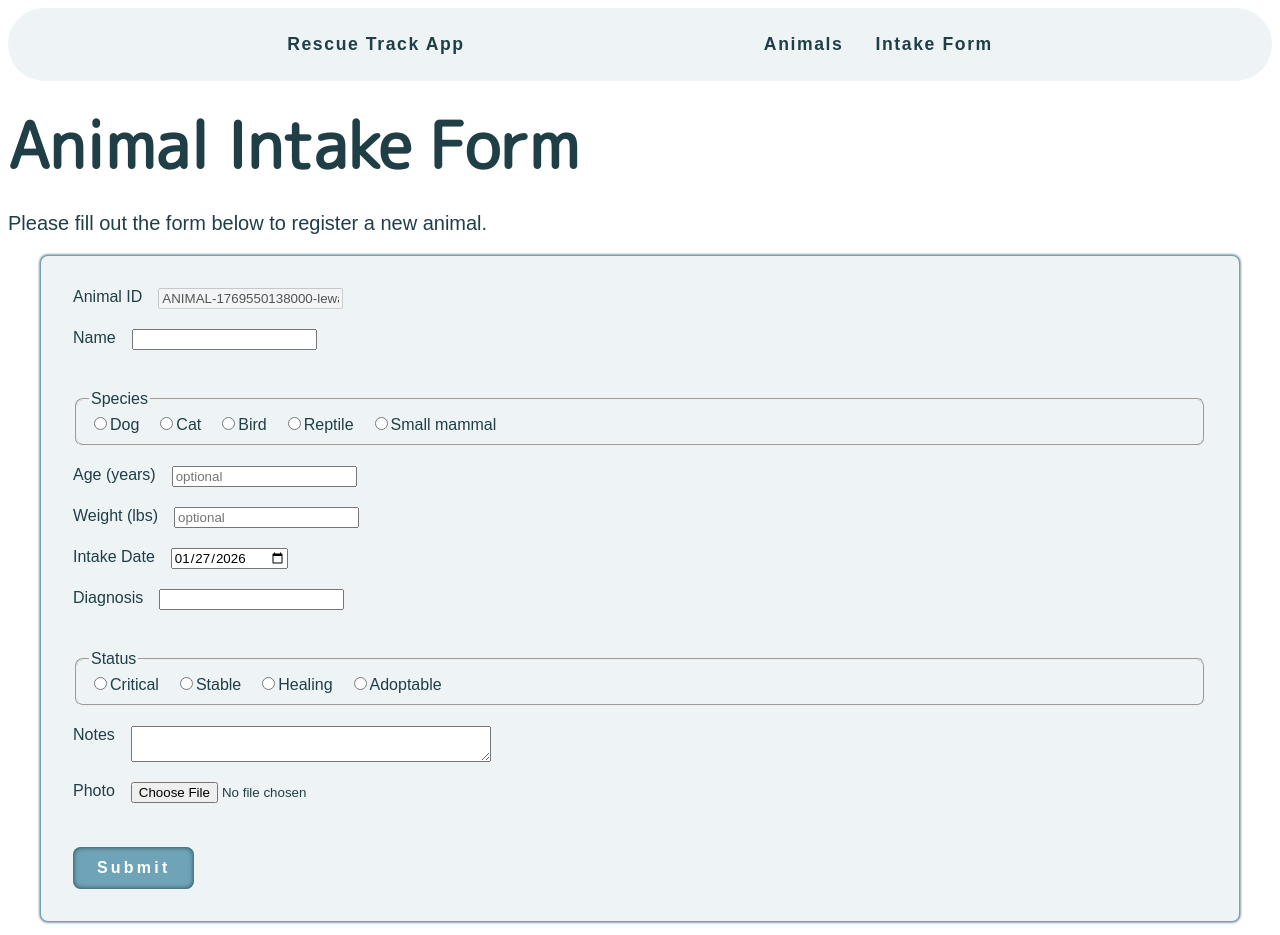
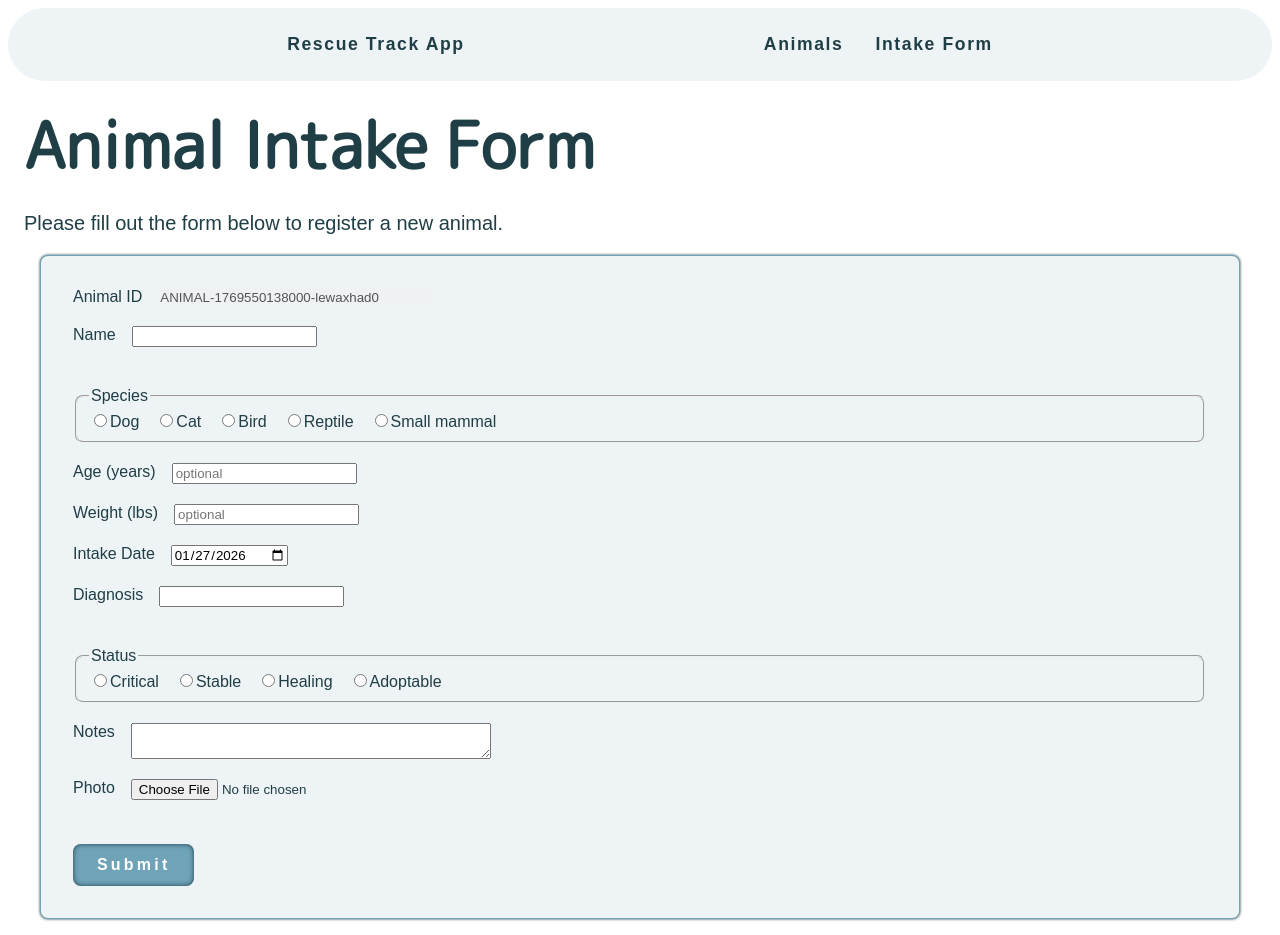
Before and after one commit to ebey04/animalRescueApp, a React (Vite) app: page / in a window 1280 px wide. Built offline with nearby package versions, Linux system fonts and the light colour scheme.

Commit message:
fix: add width to Animal ID to make visible

```diff
--- a/src/Intake Form/IntakeForm.jsx
+++ b/src/Intake Form/IntakeForm.jsx
@@ -39,12 +39,13 @@ export default function IntakeForm() {
 
                 <div className={styles.animalInput}>
                     <label htmlFor="id">Animal ID</label>
-                    <input type="text" id="id" value={formData.id} disabled className={styles.input} />
+                    <input type="text" id="id" value={formData.id} disabled className={`${styles.input} ${styles.idInput}`} />
                 </div>
 
                 <div className={styles.animalInput}>
                     <label htmlFor="name">Name</label>
-                    <input type="text" id="name" name="name" value={formData.name} onChange={handleChange} required className={styles.input} />
+                    <input type="text" id="name" name="name" value={formData.name} onChange={handleChange}
+                    required className={styles.input} />
                 </div>
 
                 <fieldset className={styles.animalInput}>
@@ -65,14 +66,14 @@ export default function IntakeForm() {
 
                 <div className={styles.animalInput}>
                     <label htmlFor="weight">Weight (lbs)</label>
-                    <input type="number" id="weight" name="weight" value={formData.weight} onChange={handleChange} min="0" step="0.1"
-                    className={styles.input} placeholder="optional"/>
+                    <input type="number" id="weight" name="weight" value={formData.weight} onChange={handleChange} min="0"
+                    step="0.1" className={styles.input} placeholder="optional"/>
                 </div>
 
                 <div className={styles.animalInput}>
                     <label htmlFor="intakeDate">Intake Date</label>
-                    <input type="date" id="intakeDate" name="intakeDate" value={formData.intakeDate} onChange={handleChange} required
-                    className={styles.input} />
+                    <input type="date" id="intakeDate" name="intakeDate" value={formData.intakeDate} onChange={handleChange}
+                    required className={styles.input} />
                 </div>
 
                 <div className={styles.animalInput}>
@@ -93,7 +94,8 @@ export default function IntakeForm() {
 
                 <div className={styles.animalInput}>
                     <label htmlFor="notes">Notes</label>
-                    <textarea id="notes" name="notes" value={formData.notes} onChange={handleChange} className={styles.textarea} />
+                    <textarea id="notes" name="notes" value={formData.notes} onChange={handleChange}
+                    className={styles.textarea} />
                 </div>
 
                 <div className={styles.animalInput}>
@@ -102,7 +104,7 @@ export default function IntakeForm() {
                     className={styles.fileInput} />
                 </div>
 
-                <Button className={styles.submitBtn} onClick={handleSubmit}>Submit</Button>
+                <Button className={styles.submitBtn}>Submit</Button>
             </div>
 
         </form>
--- a/src/Intake Form/IntakeForm.module.css
+++ b/src/Intake Form/IntakeForm.module.css
@@ -1,3 +1,7 @@
+.formContainer{
+    margin: 1rem;
+}
+
 .formGroup{
     display: grid;
     gap: 20px;
@@ -9,6 +13,12 @@
     box-shadow: 0 0 3px var(--text-color);
     color: var(--text-color);
     background-color: var(--background-color);
+}
+
+.idInput{
+    border: none;
+    min-width: 280px;
+    flex: 0 0 auto;
 }
 
 .animalInput {
```
